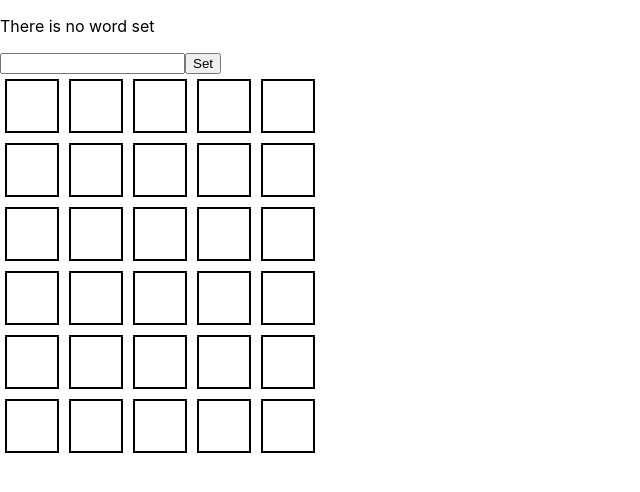
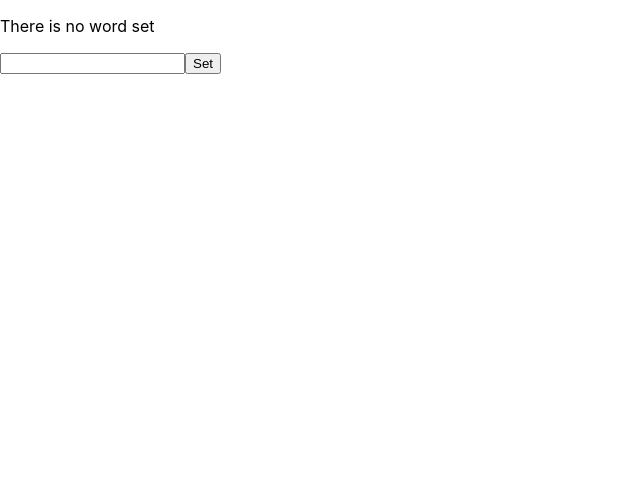
Before and after one commit to kraklo/wordle-with-friends, a React (Create React App) app: page / in a window 1280 px wide. Shown: the top 492 px of the page, without its empty margins (0-640 px from the left). Built offline with nearby package versions, Linux system fonts and the light colour scheme.

Commit message:
now supports variable length words

```diff
--- a/src/App.js
+++ b/src/App.js
@@ -16,19 +16,19 @@ function createBox() {
   };
 }
 
-function createBoxRow() {
+function createBoxRow(length) {
   const boxes = [];
-  for (let i = 0; i < 5; i++) {
+  for (let i = 0; i < length; i++) {
     boxes.push(createBox());
   }
 
   return boxes;
 }
 
-function createAllBoxRows() {
+function createAllBoxRows(length) {
   const rows = [];
   for (let i = 0; i < 6; i++) {
-    rows.push(createBoxRow());
+    rows.push(createBoxRow(length));
   }
 
   return rows;
@@ -58,9 +58,7 @@ function displayWord(word, winCondition, loseCondition) {
     );
   } else if (word === '') {
     return "There is no word set"
-  } else if (word.length !== 5) {
-    return "Please set a five letter word"
-  } else if (!dictionary.length5.includes(word)) {
+  } else if (!dictionary[`length${word.length}`].includes(word)) {
     return `${word} is not a valid English word`;
   }
 }
@@ -87,6 +85,10 @@ function renderBoxRow(row, rowNum) {
 }
 
 function renderBoxes(boxes) {
+  if (!boxes) {
+    return;
+  }
+
   const boxRows = []
 
   boxes.forEach((boxRow, rowNum) => {
@@ -176,7 +178,7 @@ function getRowWord(row) {
 function App() {
   const [word, setWord] = useState('');
   const [settableState, setSettableState] = useState(true);
-  const [boxes, setBoxes] = useState(createAllBoxRows());
+  const [boxes, setBoxes] = useState(null);
   const [row, setRow] = useState(0);
   const [column, setColumn] = useState(0);
   const [winCondition, setWinCondition] = useState(false);
@@ -193,7 +195,8 @@ function App() {
 
   const handleSetWord = newWord => {
     setWord(newWord.toLowerCase());
-    if (newWord.length === 5 && dictionary.length5.includes(newWord) && settableState) {
+    if (dictionary[`length${newWord.length}`].includes(newWord) && settableState) {
+      setBoxes(createAllBoxRows(newWord.length));
       setSettableState(false);
     }
   }
@@ -207,10 +210,10 @@ function App() {
       if (event.key === "Enter") {
         handleSetWord(inputRef.current.value);
       }
-    } else if (event.key === "Enter" && column > 4) {
+    } else if (event.key === "Enter" && column > word.length - 1) {
       const guess = getRowWord(boxes[row]);
 
-      if (!dictionary.length5.includes(guess)) {
+      if (!dictionary[`length${word.length}`].includes(guess)) {
         return;
       }
 
@@ -223,7 +226,7 @@ function App() {
 
       newBoxes.forEach((box, i) => changeBox(box, row, i));
 
-      if (row >= 5) {
+      if (row > 6) {
         setLoseCondition(true);
       } else {
         setRow(row + 1);
@@ -239,7 +242,7 @@ function App() {
       changeBox(newBox, row, newColumn);
       setColumn(newColumn);
     } else {
-      if (!inAlphabet(event.key) || column > 4) {
+      if (!inAlphabet(event.key) || column > word.length - 1) {
         return;
       }
 
```
